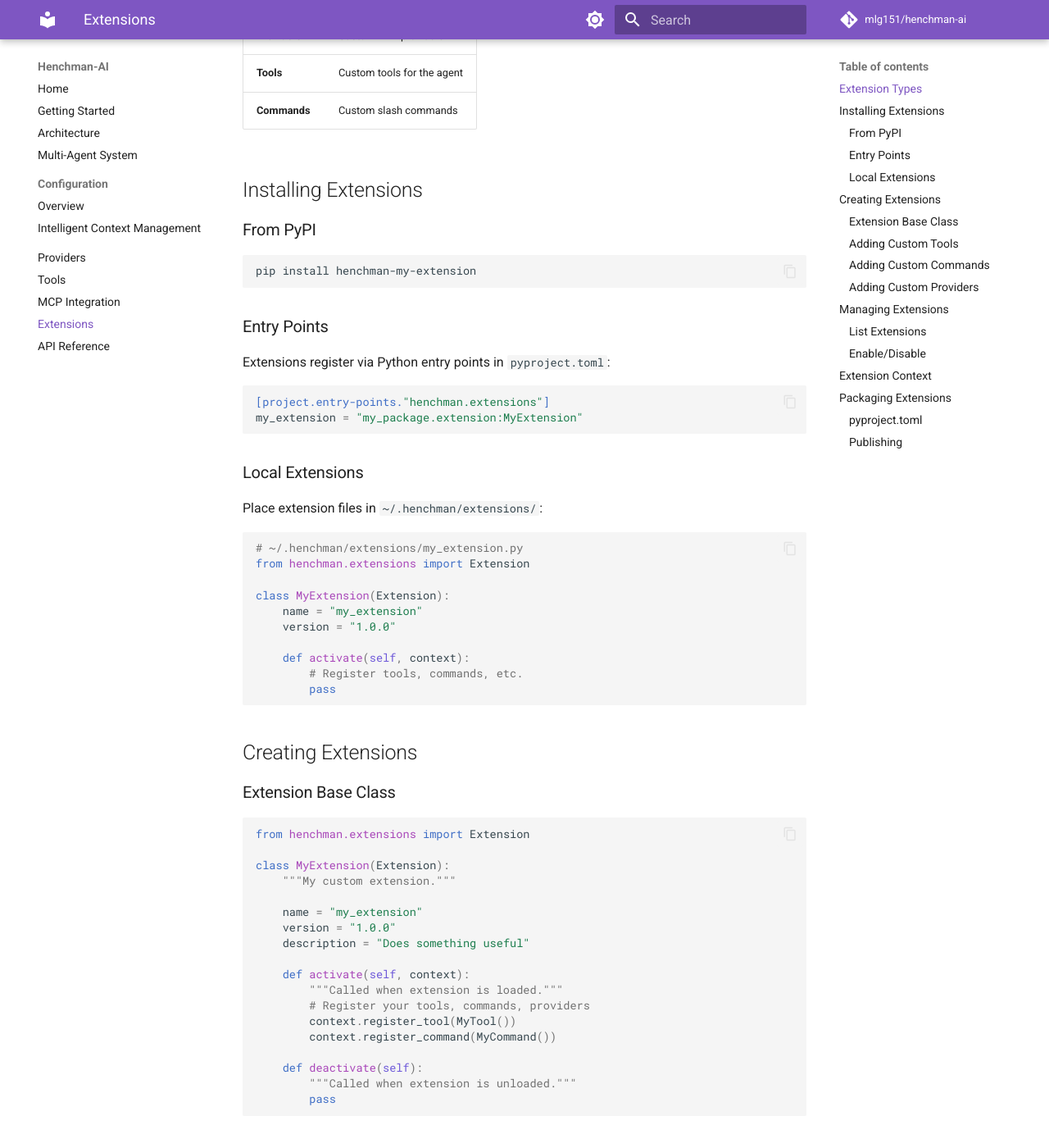
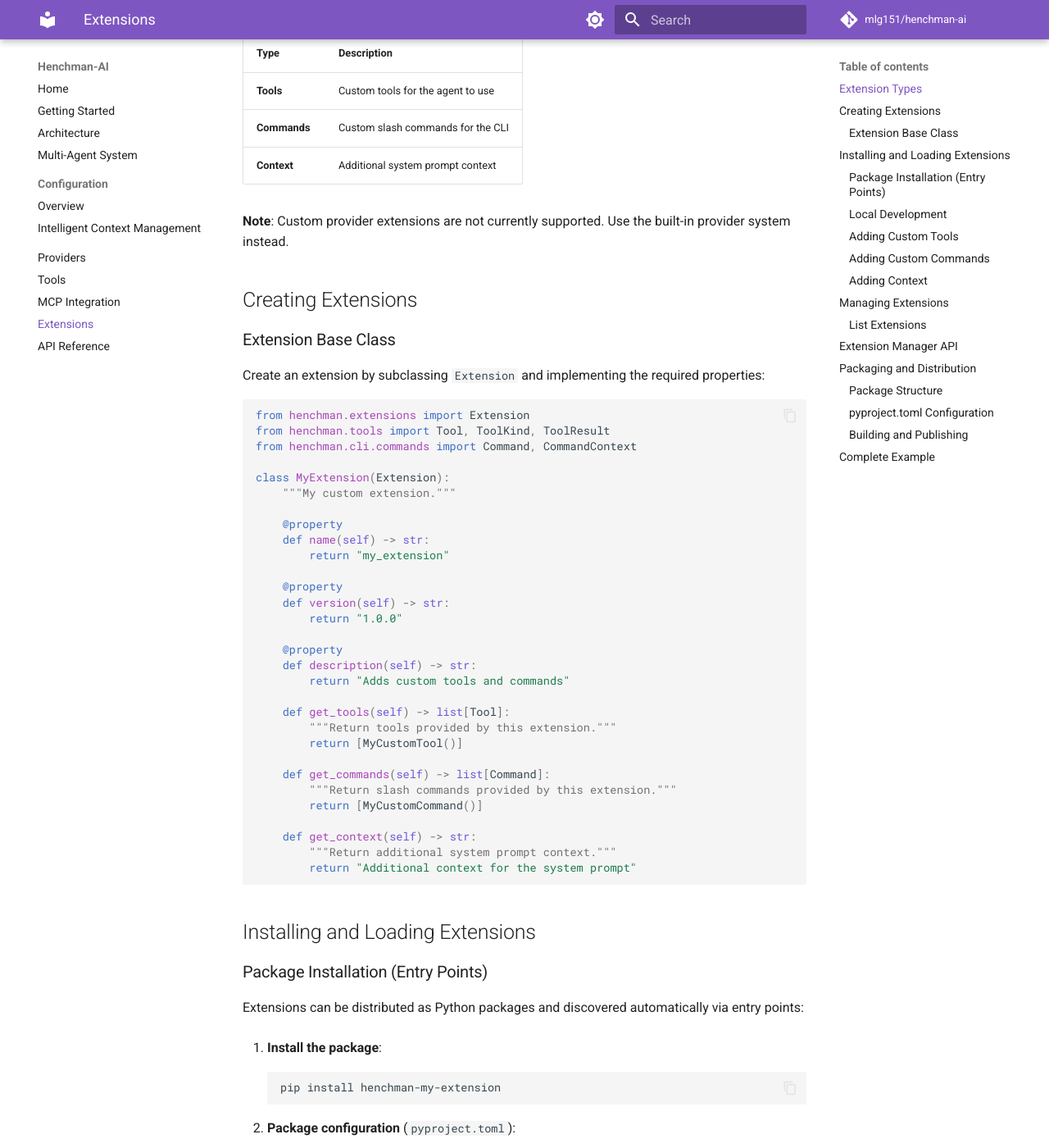
Before and after one commit to mlg151/henchman-ai, an MkDocs documentation site: the page built from docs/extensions.md, in a window 1280 px wide and 1400 px high, scrolled down 321 px. Shown: the whole window at 82% size. Built offline with MkDocs 1.6.1 and Material for MkDocs 9.7.7, drawn with Linux system fonts in a browser that asks for light colours; comment, search, counter and statistics services are not loaded; some of the changed text lies outside the part shown.

````diff
--- a/docs/extensions.md
+++ b/docs/extensions.md
@@ -1,72 +1,117 @@
 # Extensions
 
-Henchman-AI supports extensions for adding custom functionality.
+Henchman-AI supports extensions for adding custom functionality. Extensions allow third parties to add tools, commands, and additional context to the system.
 
 ## Extension Types
 
+Extensions can provide:
+
 | Type | Description |
 |------|-------------|
-| **Providers** | Custom LLM providers |
-| **Tools** | Custom tools for the agent |
-| **Commands** | Custom slash commands |
+| **Tools** | Custom tools for the agent to use |
+| **Commands** | Custom slash commands for the CLI |
+| **Context** | Additional system prompt context |
 
-## Installing Extensions
-
-### From PyPI
-
-```bash
-pip install henchman-my-extension
-```
-
-### Entry Points
-
-Extensions register via Python entry points in `pyproject.toml`:
-
-```toml
-[project.entry-points."henchman.extensions"]
-my_extension = "my_package.extension:MyExtension"
-```
-
-### Local Extensions
-
-Place extension files in `~/.henchman/extensions/`:
-
-```python
-# ~/.henchman/extensions/my_extension.py
-from henchman.extensions import Extension
-
-class MyExtension(Extension):
-    name = "my_extension"
-    version = "1.0.0"
-
-    def activate(self, context):
-        # Register tools, commands, etc.
-        pass
-```
+**Note**: Custom provider extensions are not currently supported. Use the built-in provider system instead.
 
 ## Creating Extensions
 
 ### Extension Base Class
 
+Create an extension by subclassing `Extension` and implementing the required properties:
+
 ```python
 from henchman.extensions import Extension
+from henchman.tools import Tool, ToolKind, ToolResult
+from henchman.cli.commands import Command, CommandContext
 
 class MyExtension(Extension):
     """My custom extension."""
 
-    name = "my_extension"
-    version = "1.0.0"
-    description = "Does something useful"
+    @property
+    def name(self) -> str:
+        return "my_extension"
 
-    def activate(self, context):
-        """Called when extension is loaded."""
-        # Register your tools, commands, providers
-        context.register_tool(MyTool())
-        context.register_command(MyCommand())
+    @property
+    def version(self) -> str:
+        return "1.0.0"
 
-    def deactivate(self):
-        """Called when extension is unloaded."""
-        pass
+    @property
+    def description(self) -> str:
+        return "Adds custom tools and commands"
+
+    def get_tools(self) -> list[Tool]:
+        """Return tools provided by this extension."""
+        return [MyCustomTool()]
+
+    def get_commands(self) -> list[Command]:
+        """Return slash commands provided by this extension."""
+        return [MyCustomCommand()]
+
+    def get_context(self) -> str:
+        """Return additional system prompt context."""
+        return "Additional context for the system prompt"
+```
+
+## Installing and Loading Extensions
+
+### Package Installation (Entry Points)
+
+Extensions can be distributed as Python packages and discovered automatically via entry points:
+
+1. **Install the package**:
+   ```bash
+   pip install henchman-my-extension
+   ```
+
+2. **Package configuration** (`pyproject.toml`):
+   ```toml
+   [project.entry-points."henchman.extensions"]
+   my_extension = "my_package.extension:MyExtension"
+   ```
+
+The extension will be automatically discovered and loaded when Henchman-AI starts.
+
+### Local Development
+
+For local development, place extensions in `~/.henchman/extensions/` directory structure:
+
+```
+~/.henchman/extensions/
+└── my_extension/
+    └── extension.py
+```
+
+The `extension.py` file should contain your `Extension` subclass:
+
+```python
+# ~/.henchman/extensions/my_extension/extension.py
+from henchman.extensions import Extension
+
+class MyExtension(Extension):
+    @property
+    def name(self) -> str:
+        return "my_extension"
+
+    @property
+    def version(self) -> str:
+        return "1.0.0"
+
+    @property
+    def description(self) -> str:
+        return "My custom extension"
+
+    def get_tools(self):
+        # Return your tools
+        return []
+
+    def get_commands(self):
+        # Return your commands
+        return []
+
+    def get_context(self):
+        # Return additional context
+        return ""
 ```
 
 ### Adding Custom Tools
@@ -84,7 +129,7 @@ class MyTool(Tool):
         return "My custom tool"
 
     @property
-    def parameters(self) -> dict:
+    def parameters(self) -> dict[str, object]:
         return {
             "type": "object",
             "properties": {
@@ -100,14 +145,15 @@ class MyTool(Tool):
     def kind(self) -> ToolKind:
         return ToolKind.READ
 
-    async def execute(self, **params) -> ToolResult:
-        query = params["query"]
-        result = await process_query(query)
+    async def execute(self, **params: object) -> ToolResult:
+        query = str(params["query"])
+        # Process the query
+        result = f"Processed: {query}"
         return ToolResult(content=result)
 
-# In extension activate:
-def activate(self, context):
-    context.register_tool(MyTool())
+# In your extension's get_tools() method:
+def get_tools(self) -> list[Tool]:
+    return [MyTool()]
 ```
 
 ### Adding Custom Commands
@@ -128,86 +174,198 @@ class MyCommand(Command):
     def usage(self) -> str:
         return "/mycommand [args]"
 
-    async def execute(self, context: CommandContext) -> None:
-        context.console.print("Hello from my command!")
+    async def execute(self, ctx: CommandContext) -> None:
+        ctx.console.print("Hello from my command!")
 
-# In extension activate:
-def activate(self, context):
-    context.register_command(MyCommand())
+# In your extension's get_commands() method:
+def get_commands(self) -> list[Command]:
+    return [MyCommand()]
 ```
 
-### Adding Custom Providers
+### Adding Context
+
+Extensions can also provide additional context that gets added to the system prompt:
 
 ```python
-from henchman.providers import ModelProvider, Message, StreamChunk
+def get_context(self) -> str:
+    """Return additional system prompt context."""
+    return """
+    # My Extension Context
 
-class MyProvider(ModelProvider):
-    @property
-    def name(self) -> str:
-        return "my_provider"
+    This extension provides additional capabilities:
+    - Custom tool: my_tool for processing queries
+    - Custom command: /mycommand for custom operations
 
-    async def chat_completion_stream(
-        self,
-        messages: list[Message],
-        tools: list | None = None,
-        **kwargs
-    ):
-        # Your implementation
-        response = await call_my_api(messages)
-        yield StreamChunk(content=response)
-
-# In extension activate:
-def activate(self, context):
-    context.register_provider("my_provider", MyProvider)
+    Use these when appropriate for the task.
+    """
 ```
 
 ## Managing Extensions
 
 ### List Extensions
 
+Use the `/extensions` command to list all loaded extensions:
+
 ```
-/extensions list
+/extensions
 ```
 
-Shows installed and active extensions.
+This shows:
+- Extension name
+- Version
+- Description
 
-### Enable/Disable
+**Note**: The extensions system automatically discovers and loads extensions. There are currently no enable/disable commands - all discovered extensions are loaded automatically.
 
-```
-/extensions enable my_extension
-/extensions disable my_extension
-```
+## Extension Manager API
 
-## Extension Context
-
-The context object provides access to:
+The `ExtensionManager` class provides the following methods:
 
 | Method | Description |
 |--------|-------------|
-| `register_tool(tool)` | Register a custom tool |
-| `register_command(cmd)` | Register a slash command |
-| `register_provider(name, cls)` | Register a provider |
-| `get_settings()` | Access configuration |
-| `get_console()` | Access Rich console |
+| `register(extension)` | Register an extension instance |
+| `unregister(name)` | Unregister an extension by name |
+| `get(name)` | Get an extension by name |
+| `list_extensions()` | List all registered extension names |
+| `get_all_tools()` | Get all tools from all extensions |
+| `get_all_commands()` | Get all commands from all extensions |
+| `get_combined_context()` | Get combined context from all extensions |
+| `discover_entry_points()` | Discover extensions from entry points |
+| `discover_directory(path)` | Discover extensions from a directory |
 
-## Packaging Extensions
+## Packaging and Distribution
 
-### pyproject.toml
+### Package Structure
+
+A typical extension package structure:
+
+```
+my_extension/
+├── pyproject.toml
+├── README.md
+└── src/
+    └── my_package/
+        ├── __init__.py
+        ├── extension.py    # Contains MyExtension class
+        └── tools.py        # Optional: Custom tools
+```
+
+### pyproject.toml Configuration
 
 ```toml
 [project]
 name = "henchman-my-extension"
 version = "1.0.0"
-dependencies = ["henchman-ai>=0.1.0"]
+description = "My custom extension for Henchman-AI"
+authors = [{name = "Your Name", email = "your.email@example.com"}]
+readme = "README.md"
+license = {text = "MIT"}
+requires-python = ">=3.8"
+dependencies = [
+    "henchman-ai>=0.1.0",
+    # Add your extension's dependencies here
+]
 
 [project.entry-points."henchman.extensions"]
-my_extension = "my_package:MyExtension"
+my_extension = "my_package.extension:MyExtension"
+
+[build-system]
+requires = ["hatchling"]
+build-backend = "hatchling.build"
 ```
 
-### Publishing
+### Building and Publishing
 
 ```bash
+# Install build tools
 pip install build twine
+
+# Build the package
 python -m build
+
+# Upload to PyPI
 twine upload dist/*
 ```
+
+## Complete Example
+
+Here's a complete example of a simple extension:
+
+```python
+# my_package/extension.py
+from henchman.extensions import Extension
+from henchman.tools import Tool, ToolKind, ToolResult
+from henchman.cli.commands import Command, CommandContext
+
+class GreetTool(Tool):
+    @property
+    def name(self) -> str:
+        return "greet"
+
+    @property
+    def description(self) -> str:
+        return "Greet someone by name"
+
+    @property
+    def parameters(self) -> dict[str, object]:
+        return {
+            "type": "object",
+            "properties": {
+                "name": {
+                    "type": "string",
+                    "description": "Name to greet"
+                }
+            },
+            "required": ["name"]
+        }
+
+    @property
+    def kind(self) -> ToolKind:
+        return ToolKind.READ
+
+    async def execute(self, **params: object) -> ToolResult:
+        name = str(params["name"])
+        return ToolResult(content=f"Hello, {name}!")
+
+class GreetCommand(Command):
+    @property
+    def name(self) -> str:
+        return "greet"
+
+    @property
+    def description(self) -> str:
+        return "Greet from command"
+
+    @property
+    def usage(self) -> str:
+        return "/greet <name>"
+
+    async def execute(self, ctx: CommandContext) -> None:
+        args = ctx.args
+        if args:
+            ctx.console.print(f"Hello, {args[0]}!")
+        else:
+            ctx.console.print("Hello, world!")
+
+class MyExtension(Extension):
+    @property
+    def name(self) -> str:
+        return "greeting_extension"
+
+    @property
+    def version(self) -> str:
+        return "1.0.0"
+
+    @property
+    def description(self) -> str:
+        return "Adds greeting tools and commands"
+
+    def get_tools(self):
+        return [GreetTool()]
+
+    def get_commands(self):
+        return [GreetCommand()]
+
+    def get_context(self):
+        return "This extension provides greeting functionality."
+```
````
Also changed, not shown: .agent_tasks/auto-doc-improve/doc-smell-report.md (+1 -1 lines), .agent_tasks/auto-doc-improve/last-improvement.md (+35 -27 lines), .agent_tasks/auto-improve/smell-report.md (+6 -6 lines), 4 other files.
